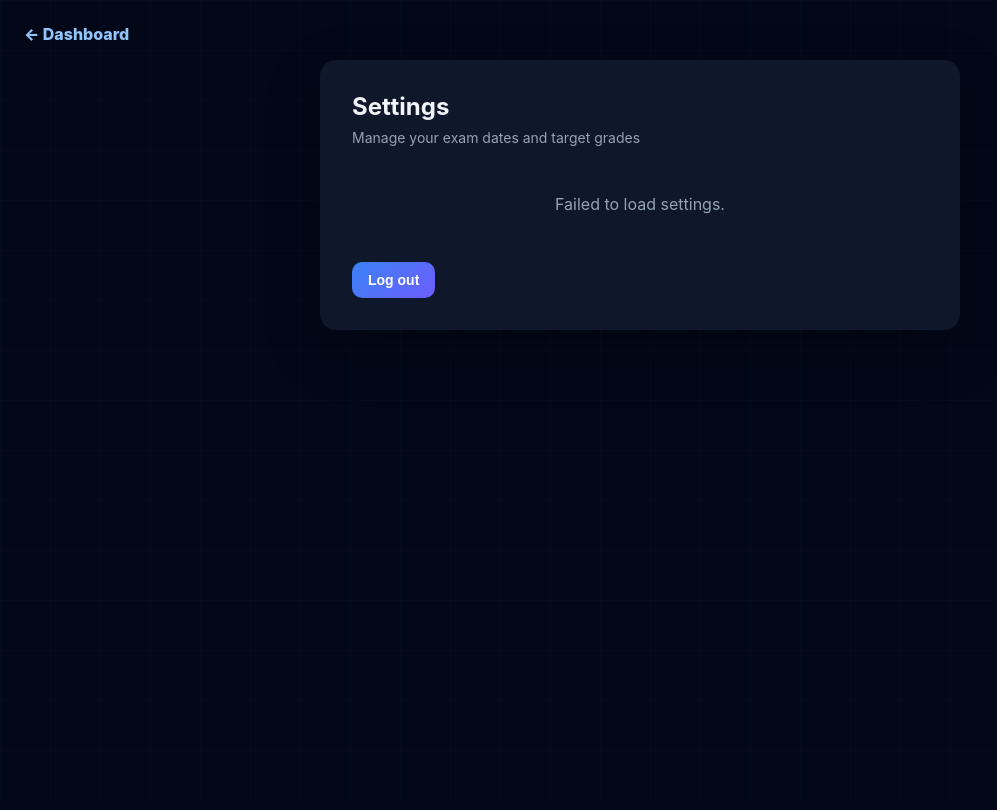
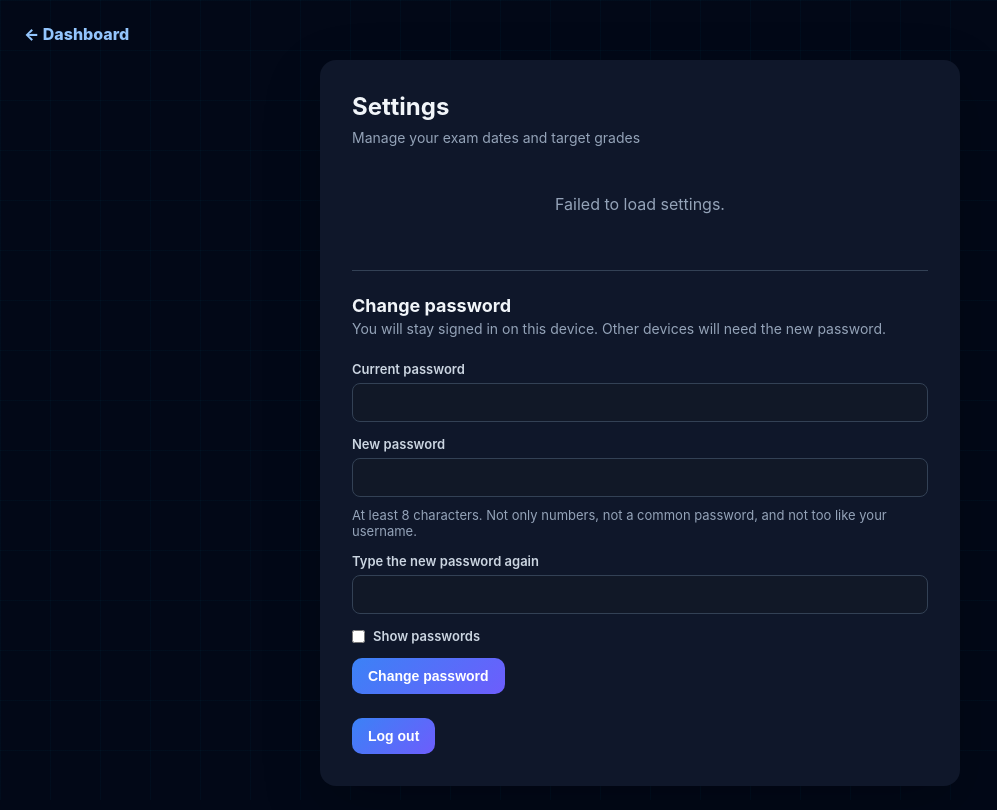
Before and after one commit to zebchoudhry/285iq-learning, a Django app: page /settings/ in a window 1280 px wide. Shown: the whole page, without its empty margins (0-997 px from the left). Before the commit the page ends 330 px from the top, so only its background shows below. Run offline with Django 5.2, Linux system fonts and the light colour scheme; the visitor is signed in with stand-in values (Sample User, id 1); data that the repository does not hold is empty; parts of the project's set-up code (start-up, migrations or seed data) failed here and were passed over.

Commit message:
Change password from the settings page (#21)
Signed-in users enter their current password and a new one twice. Django's password
rules apply, the current session stays signed in and other sessions are signed out,
and attempts are limited to 10 an hour.

Co-authored-by: Claude Opus 5.5 <noreply@anthropic.com>

```diff
--- a/04_platform/django_backend/templates/settings.html
+++ b/04_platform/django_backend/templates/settings.html
@@ -26,6 +26,15 @@
         #message.success { background: rgba(16,185,129,0.16); color: #6ee7b7; display: block; }
         #message.error { background: rgba(239,68,68,0.16); color: #fca5a5; display: block; }
         .empty { color: #94a3b8; padding: 24px; text-align: center; }
+        .section { margin-top: 32px; padding-top: 24px; border-top: 1px solid #334155; }
+        .section h2 { font-size: 18px; margin-bottom: 4px; }
+        .pw-form .form-group { margin-bottom: 14px; display: block; }
+        .pw-form label { display: block; font-size: 13px; font-weight: 600; margin-bottom: 6px; }
+        .pw-form input[type=password], .pw-form input[type=text] { width: 100%; padding: 10px 12px; border-radius: 8px; font-size: 15px; }
+        .pw-form .hint { color: #94a3b8; font-size: 13px; margin: -4px 0 14px; }
+        .pw-form .field-error { color: #fca5a5; font-size: 13px; margin-top: 6px; }
+        .pw-form .show { display: flex; align-items: center; gap: 8px; font-size: 13px; color: #cbd5e1; margin-bottom: 14px; }
+        .pw-form .show input { width: auto; }
     </style>
     <link rel="stylesheet" href="/static/learning/app_theme.css">
     <style>
@@ -48,6 +57,30 @@
         <p class="subtitle">Manage your exam dates and target grades</p>
         <div id="message"></div>
         <div id="settingsList"><div class="empty">Loading...</div></div>
+        <section class="section" aria-labelledby="pwTitle">
+            <h2 id="pwTitle">Change password</h2>
+            <p class="subtitle">You will stay signed in on this device. Other devices will need the new password.</p>
+            <form class="pw-form" id="pwForm" novalidate>
+                <div class="form-group">
+                    <label for="currentPw">Current password</label>
+                    <input type="password" id="currentPw" name="current_password" autocomplete="current-password" required>
+                    <div class="field-error" id="err-current_password" role="alert"></div>
+                </div>
+                <div class="form-group">
+                    <label for="newPw">New password</label>
+                    <input type="password" id="newPw" name="new_password" autocomplete="new-password" required aria-describedby="pwHint">
+                    <div class="field-error" id="err-new_password" role="alert"></div>
+                </div>
+                <p class="hint" id="pwHint">At least 8 characters. Not only numbers, not a common password, and not too like your username.</p>
+                <div class="form-group">
+                    <label for="newPw2">Type the new password again</label>
+                    <input type="password" id="newPw2" name="new_password_confirm" autocomplete="new-password" required>
+                    <div class="field-error" id="err-new_password_confirm" role="alert"></div>
+                </div>
+                <label class="show"><input type="checkbox" id="showPw"> Show passwords</label>
+                <button type="submit" class="btn btn-primary" id="pwSubmit">Change password</button>
+            </form>
+        </section>
         <button type="button" class="btn btn-logout" id="logoutBtn">Log out</button>
     </div>
     <script>
@@ -59,6 +92,53 @@
             el.style.display = 'block';
             setTimeout(() => { el.style.display = 'none'; }, 3000);
         }
+        (function () {
+            const form = document.getElementById('pwForm');
+            const fields = ['current_password', 'new_password', 'new_password_confirm'];
+            document.getElementById('showPw').addEventListener('change', (e) => {
+                ['currentPw', 'newPw', 'newPw2'].forEach(id => { document.getElementById(id).type = e.target.checked ? 'text' : 'password'; });
+            });
+            form.addEventListener('submit', async (e) => {
+                e.preventDefault();
+                fields.forEach(f => { document.getElementById('err-' + f).textContent = ''; });
+                const body = {};
+                fields.forEach(f => { body[f] = form.elements[f].value; });
+                if (!body.current_password || !body.new_password || !body.new_password_confirm) {
+                    fields.forEach(f => { if (!body[f]) document.getElementById('err-' + f).textContent = 'This is needed.'; });
+                    return;
+                }
+                if (body.new_password !== body.new_password_confirm) {
+                    document.getElementById('err-new_password_confirm').textContent = 'The two new passwords do not match.';
+                    return;
+                }
+                const btn = document.getElementById('pwSubmit');
+                btn.disabled = true;
+                try {
+                    const r = await fetch('/api/users/auth/change-password/', {
+                        method: 'POST', credentials: 'include',
+                        headers: { 'Content-Type': 'application/json', 'X-CSRFToken': csrf },
+                        body: JSON.stringify(body),
+                    });
+                    const data = await r.json().catch(() => ({}));
+                    if (r.ok) {
+                        form.reset();
+                        showMsg(data.message || 'Your password has been changed.');
+                    } else if (r.status === 429) {
+                        showMsg('Too many attempts. Please wait a while and try again.', true);
+                    } else {
+                        let shown = false;
+                        fields.forEach(f => {
+                            if (data[f]) { document.getElementById('err-' + f).textContent = [].concat(data[f]).join(' '); shown = true; }
+                        });
+                        if (!shown) showMsg(data.detail || 'Could not change your password. Please try again.', true);
+                    }
+                } catch (err) {
+                    showMsg('Could not reach the server. Check your connection.', true);
+                } finally {
+                    btn.disabled = false;
+                }
+            });
+        })();
         async function loadSettings() {
             try {
                 const r = await fetch('/api/users/me/settings/', { credentials: 'include' });
--- a/04_platform/django_backend/users/urls.py
+++ b/04_platform/django_backend/users/urls.py
@@ -12,6 +12,7 @@ urlpatterns = [
     path('auth/login/', views.login_view, name='login'),
     path('auth/logout/', views.logout_view, name='logout'),
     path('auth/current-user/', views.current_user, name='current_user'),
+    path('auth/change-password/', views.change_password, name='change_password'),
     path('auth/password-reset/', views.password_reset_request, name='password_reset'),
     path('auth/password-reset/confirm/', views.password_reset_confirm, name='password_reset_confirm'),
     path('onboarding/exam-dates/', views.onboarding_exam_dates_submit, name='onboarding_exam_dates_submit'),
--- a/04_platform/django_backend/users/views.py
+++ b/04_platform/django_backend/users/views.py
@@ -5,7 +5,10 @@ from rest_framework.decorators import api_view, permission_classes
 from rest_framework.response import Response
 from rest_framework import status
 from rest_framework.permissions import AllowAny, IsAuthenticated
-from django.contrib.auth import authenticate, login, logout
+from django.contrib.auth import authenticate, login, logout, update_session_auth_hash
+from django.views.decorators.csrf import ensure_csrf_cookie
+from rest_framework.decorators import throttle_classes
+from rest_framework.throttling import UserRateThrottle
 from django.contrib.auth import get_user_model
 from django.core.mail import send_mail
 from django.conf import settings
@@ -19,6 +22,7 @@ from .serializers import (
     LoginSerializer,
     PasswordResetRequestSerializer,
     PasswordResetConfirmSerializer,
+    ChangePasswordSerializer,
     OnboardingExamDatesSerializer,
 )
 from .models import UserProfile
@@ -129,6 +133,27 @@ def password_reset_confirm(request):
     return Response({'message': 'Password has been reset. You can now log in.'})
 
 
+class ChangePasswordThrottle(UserRateThrottle):
+    """Slow down guessing of the current password from a signed-in session."""
+    scope = "change_password"
+    rate = "10/hour"
+
+
+@api_view(['POST'])
+@permission_classes([IsAuthenticated])
+@throttle_classes([ChangePasswordThrottle])
+def change_password(request):
+    """Change the signed-in user's password. They stay signed in on this device."""
+    serializer = ChangePasswordSerializer(data=request.data, context={'request': request})
+    if not serializer.is_valid():
+        return Response(serializer.errors, status=status.HTTP_400_BAD_REQUEST)
+    user = request.user
+    user.set_password(serializer.validated_data['new_password'])
+    user.save(update_fields=['password'])
+    update_session_auth_hash(request, user)  # keep this session; other sessions are signed out
+    return Response({'message': 'Your password has been changed.'})
+
+
 @api_view(['GET'])
 @permission_classes([IsAuthenticated])
 def placeholder_view(request):
@@ -170,6 +195,7 @@ def forgot_password_page(request):
     return render(request, 'forgot_password.html')
 
 
+@ensure_csrf_cookie
 def settings_page(request):
     """Render settings page (exam settings, logout)."""
     if not request.user.is_authenticated:
```
Also changed, not shown: 04_platform/django_backend/users/serializers.py (+21 -0 lines), 04_platform/django_backend/users/test_change_password.py (added, +100 -0 lines).
